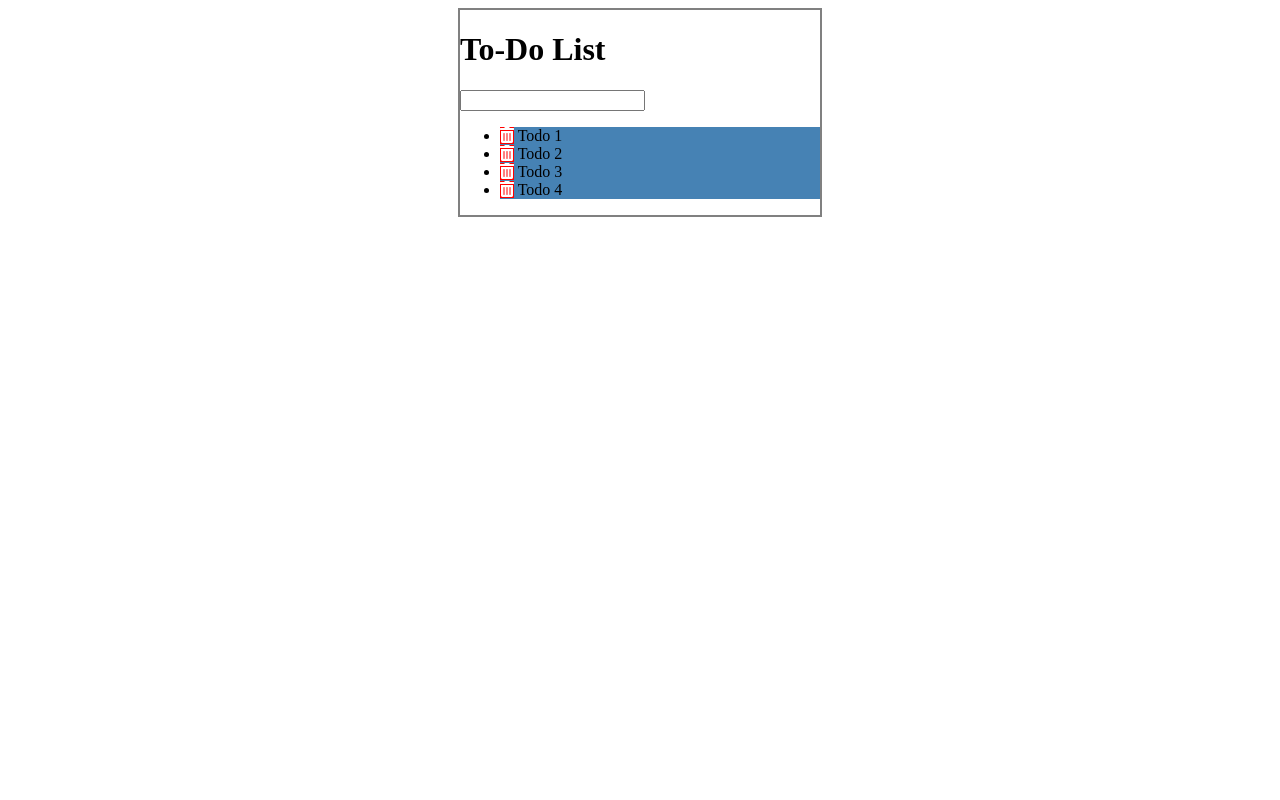
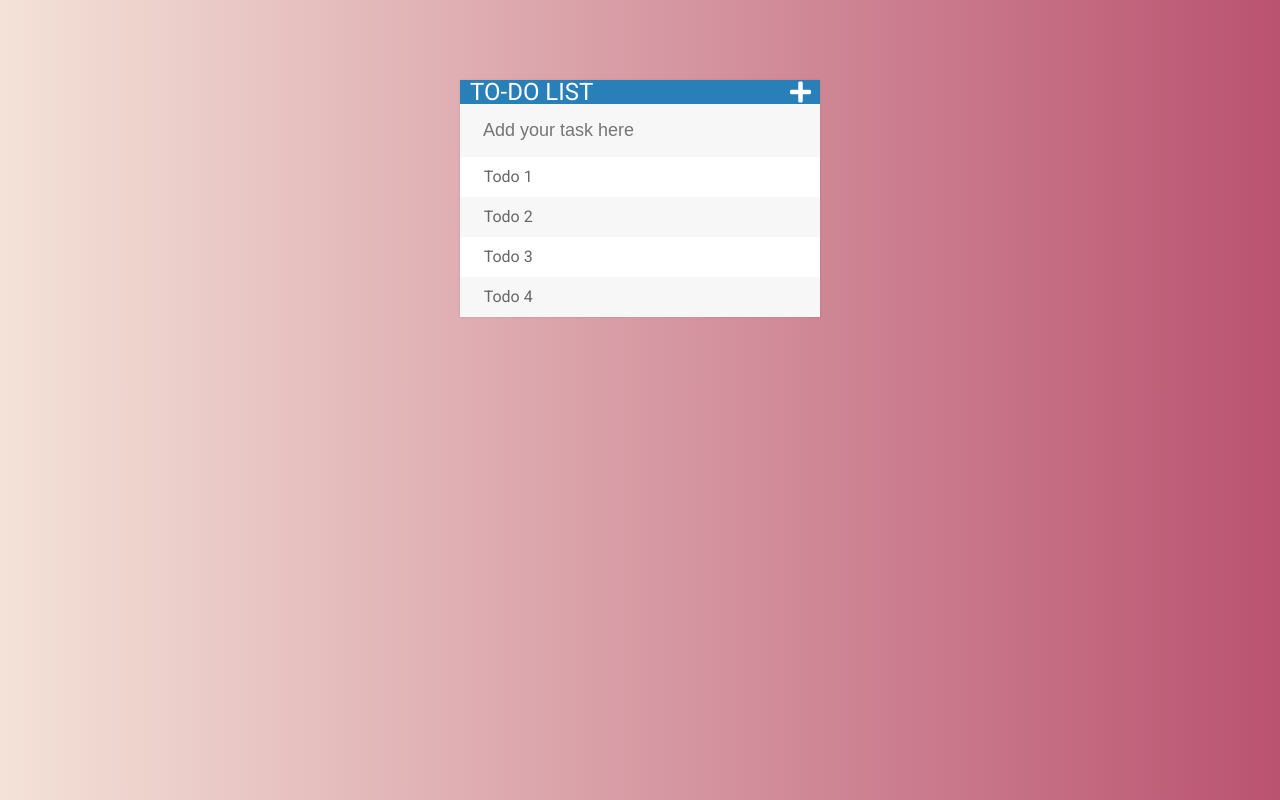
Before and after one commit to hariharan-nt/ToDo-List, a plain HTML site: page ToDo List Project/index.html in a window 1280 px wide. Drawn offline with Linux system fonts and the light colour scheme.

Commit message:
final commit
update the master branch with the new updates.

```diff
--- a/ToDo List Project/assets/css/todos.css
+++ b/ToDo List Project/assets/css/todos.css
@@ -1,7 +1,88 @@
+
+body{
+ 	font-family: Roboto;
+background: #BA5370;  /* fallback for old browsers */
+background: -webkit-linear-gradient(to right, #F4E2D8, #BA5370);  /* Chrome 10-25, Safari 5.1-6 */
+background: linear-gradient(to right, #F4E2D8, #BA5370); /* W3C, IE 10+/ Edge, Firefox 16+, Chrome 26+, Opera 12+, Safari 7+ */
+}
+
+
+h1{
+	font-weight: normal;
+	height: 100%;
+	line-height: 100%;
+	background: #2980b9;
+	color: white;
+	margin: 0;
+	padding-left: 10px;
+	font-size: 24px;
+	text-transform: uppercase;
+}
+
+h1 i{
+	width: 20px;
+	margin-right: 10px;
+
+}
+
+input{
+	font-size: 18px;
+	background-color: #f7f7f7;
+	width:100%;
+	padding: 13px 13px 13px 20px;
+	box-sizing: border-box;
+	color:#2980b9;
+	border: 3px solid rgba(0,0,0,0);
+}
+
+input:focus{
+	background: #fff;
+	border: 3px solid #2980b9;
+	outline: none;
+}
+
+ul{
+	list-style: none;
+	padding-left:0;
+	margin:0;
+}
+
+li{
+	background: #fff;
+	height: 40px;
+	line-height: 40px;
+	color: #666;
+}
+
+li:nth-child(2n){
+	background: #f7f7f7;
+}
+
+li:hover span{
+	width:40px;
+	transition: 0.3s linear;
+	opacity:1.0;
+}
+
+span{
+	background: #e74c3c;
+	height: 40px;
+	margin-right: 20px;
+	text-align:center;
+	color:white;
+	width:0px;
+	display: inline-block;
+	opacity: 0;
+
+}
+
+
 #container{
-	border: 2px solid gray;
 	width: 360px;
-	margin: 0 auto;
+	margin: 80px auto;
+	background : #f7f7f7;
+	box-shadow: 0 0 3px rgba(0,0,0,0.1);
+
 }
 
 .completed{
@@ -9,10 +90,10 @@
 	color:steelblue;
 }
 
-li span{
-	background-color: red;
-	color: white;
+.toggle{
+	display:none;
 }
-li{
-	background: steelblue;
-}
+
+.fa-plus{
+ 	float: right;
+ }
--- a/ToDo List Project/assets/js/todos.js
+++ b/ToDo List Project/assets/js/todos.js
@@ -1,14 +1,32 @@
 
 //Checking off ToDo List
-$("li").on("click", function(){
+$("ul").on("click", "li", function(){
 	$(this).toggleClass("completed");
 });
 
 //
 
-$("span").on("click", function(event){
+$("ul").on("click", "span", function(event){
 	$(this).parent().fadeOut(500,function(){
 		$(this).remove();
 	});
 	event.stopPropagation();
-})
+});
+
+
+$("input[type='text']").keypress(function(event){
+	if(event.which === 13){
+		if($("input").val() === ""){
+			alert("Enter a task to add");
+		}else{
+			var newTodo =  $("input").val();
+			$("ul").append("<li><span><i class='fas fa-trash-alt'></i></span> "
+				+newTodo+"</li>");
+			$(this).val("");
+		}
+	}
+});
+
+$(".fa-plus").on("click",function(){
+	$("input[type='text']").fadeToggle();
+});
--- a/ToDo List Project/index.html
+++ b/ToDo List Project/index.html
@@ -4,16 +4,17 @@
 	<title>ToDo List</title>
 	<script type="text/javascript" src="assets/js/lib/jquery-3.3.1.min.js"></script>
 	<link rel="stylesheet" href="https://use.fontawesome.com/releases/v5.0.13/css/all.css" integrity="sha384-DNOHZ68U8hZfKXOrtjWvjxusGo9WQnrNx2sqG0tfsghAvtVlRW3tvkXWZh58N9jp" crossorigin="anonymous">
+	<link href="https://fonts.googleapis.com/css?family=Roboto:400,700,900" rel="stylesheet">
 	<link rel="stylesheet" type="text/css" href="assets/css/todos.css">
 </head>
 <body>
 <div id="container">
-	<h1>To-Do List</h1>
-	<input type="text" name="">
+	<h1>To-Do List<i class="fas fa-plus"></i></h1>
+	<input type="text" name=""placeholder="Add your task here">
 
 	<ul>
 		<li>
-			<span><i class="fas fa-trash-alt"></i></span> Todo 1
+			<span><i class="fas fa-trash-alt" src="/"></i></span> Todo 1
 		</li>
 		<li>
 			<span><i class="fas fa-trash-alt"></i></span> Todo 2
@@ -26,6 +27,7 @@
 		</li>
 	</ul>
 </div>
+
 <script type="text/javascript" src="assets/js/todos.js"></script>
 </body>
 </html>
```
Also changed, not shown: ToDo List Project/assets/css/trash-alt.svg (added).
